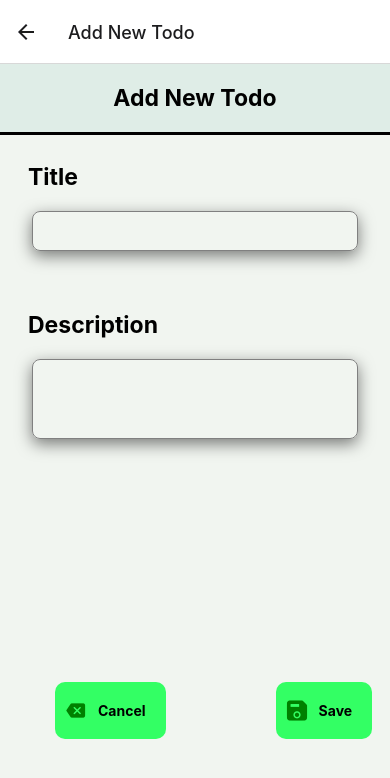
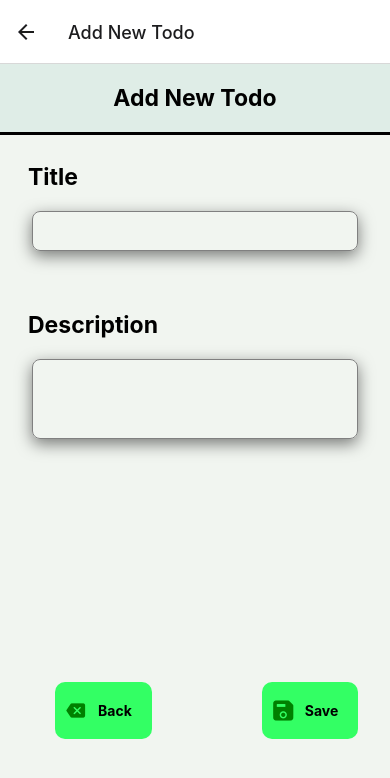
Before and after one commit to SterinThomas97/My-Todo-List, a React Native app in the folder My-Todo-List/: screen /AddNewTodo in a window 390 px wide. Shown: the top 778 px of the page. Built offline with nearby package versions, Linux system fonts and the light colour scheme.

Commit message:
Final Submission - Button Label change: Cancel label changed to Back.

```diff
--- a/My-Todo-List/screens/AddNewTodoScreen.js
+++ b/My-Todo-List/screens/AddNewTodoScreen.js
@@ -27,7 +27,7 @@ function AddNewTodoScreen() {
               icon="backspace"
               iconColor="green"
               size={23}
-              title="Cancel"
+              title="Back"
               onPress={cancelButtonHandler}
             />
           </View>
```
